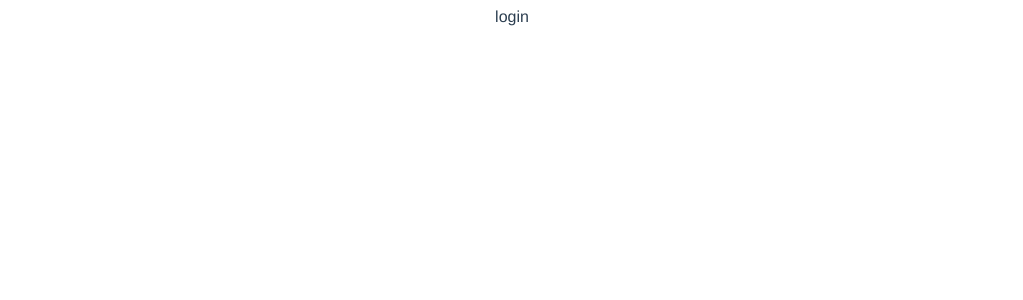
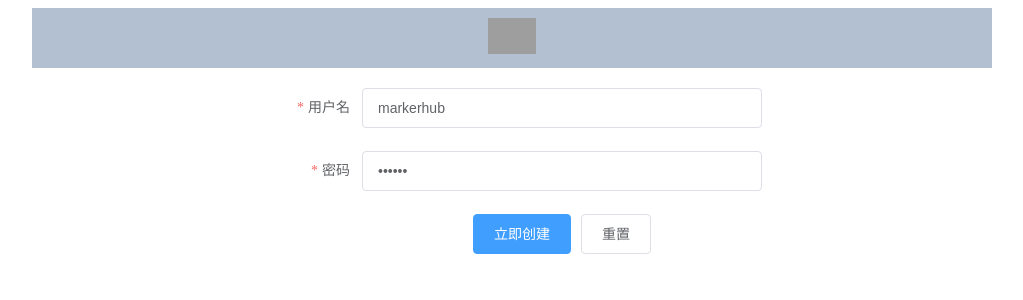
Before and after one commit to Xinjiann/blog-fe, a Vue app: page /login in a window 1280 px wide. Shown: the top 300 px of the page, without its empty margins (128-1151 px from the left). Built offline with nearby package versions, Linux system fonts and the light colour scheme; grey boxes are pictures that could not be loaded.

Commit message:
登陆功能开发

```diff
--- a/src/App.vue
+++ b/src/App.vue
@@ -6,14 +6,17 @@
 
 <style>
 #app {
-  font-family: Avenir, Helvetica, Arial, sans-serif;
+  /* font-family: Avenir, Helvetica, Arial, sans-serif;
   -webkit-font-smoothing: antialiased;
   -moz-osx-font-smoothing: grayscale;
   text-align: center;
-  color: #2c3e50;
+  color: #2c3e50; */
+  max-width: 960px;
+  margin: 0 auto;
 }
 
-#nav {
+
+/* #nav {
   padding: 30px;
 }
 
@@ -24,5 +27,5 @@
 
 #nav a.router-link-exact-active {
   color: #42b983;
-}
+} */
 </style>
--- /dev/null
+++ b/src/axios.js
@@ -0,0 +1,44 @@
+import axios from 'axios'
+import Element from 'element-ui'
+import router from './router'
+import store from './store'
+
+
+axios.defaults.baseURL = "http://localhost:8087"
+
+// 前置拦截
+axios.interceptors.request.use(config => {
+  return config
+})
+
+axios.interceptors.response.use(response => {
+    let res = response.data;
+
+    console.log("=================")
+    console.log(res)
+    console.log("=================")
+
+    if (res.code === 200) {
+      return response
+    } else {
+
+      Element.Message.error('错了哦，这是一条错误消息', {duration: 3 * 1000})
+
+      return Promise.reject(response.data.msg)
+    }
+  },
+  error => {
+    console.log(error)
+    if(error.response.data) {
+      error.message = error.response.data.msg
+    }
+
+    if(error.response.status === 401) {
+      store.commit("REMOVE_INFO")
+      router.push("/login")
+    }
+
+    Element.Message.error(error.message, {duration: 3 * 1000})
+    return Promise.reject(error)
+  }
+)
--- /dev/null
+++ b/src/components/Header.vue
@@ -0,0 +1,72 @@
+<template>
+  <div class="m-content">
+    <h3>欢迎来到MarkerHub的博客</h3>
+    <div class="block">
+      <el-avatar :size="50" :src="user.avatar"></el-avatar>
+      <div>{{ user.username }}</div>
+    </div>
+
+    <div class="maction">
+      <span><el-link href="/blogs">主页</el-link></span>
+      <el-divider direction="vertical"></el-divider>
+      <span><el-link type="success" href="/blog/add">发表博客</el-link></span>
+
+      <el-divider direction="vertical"></el-divider>
+      <span v-show="!hasLogin"><el-link type="primary" href="/login">登录</el-link></span>
+
+      <span v-show="hasLogin"><el-link type="danger" @click="logout">退出</el-link></span>
+    </div>
+
+  </div>
+</template>
+
+<script>
+  export default {
+    name: "Header",
+    data() {
+      return {
+        user: {
+          username: '请先登录',
+          avatar: 'https://i0.hdslb.com/bfs/face/58b235dc8b766f7e76a898b5d3606be3898c5feb.jpg@96w_96h_1c_1s.webp'
+        },
+        hasLogin: false
+      }
+    },
+    methods: {
+      logout() {
+        const _this = this
+        _this.$axios.get("/logout", {
+          headers: {
+            "Authorization": localStorage.getItem("token")
+          }
+        }).then(res => {
+          _this.$store.commit("REMOVE_INFO")
+          _this.$router.push("/login")
+
+        })
+      }
+    },
+    created() {
+      if(this.$store.getters.getUser.username) {
+        this.user.username = this.$store.getters.getUser.username
+        this.user.avatar = this.$store.getters.getUser.avatar
+
+        this.hasLogin = true
+      }
+
+    }
+  }
+</script>
+
+<style scoped>
+
+  .m-content {
+    max-width: 960px;
+    margin: 0 auto;
+    text-align: center;
+  }
+  .maction {
+    margin: 10px 0;
+  }
+
+</style>
--- a/src/main.js
+++ b/src/main.js
@@ -5,6 +5,7 @@ import store from './store'
 import Element from 'element-ui'
 import "element-ui/lib/theme-chalk/index.css"
 import axios from 'axios'
+import "./axios"
 
 Vue.use(Element)
 Vue.config.productionTip = false
--- a/src/router/index.js
+++ b/src/router/index.js
@@ -11,7 +11,7 @@ const routes = [
   {
     path: '/',
     name: 'index',
-    redirect: {name: "Blogs"}
+    redirect: { name: "Blogs" }
   },
   {
     path: '/blogs',
--- a/src/store/index.js
+++ b/src/store/index.js
@@ -5,8 +5,32 @@ Vue.use(Vuex)
 
 export default new Vuex.Store({
   state: {
+    token: '',
+    userInfo: JSON.parse(sessionStorage.getItem("userInfo"))
   },
   mutations: {
+    // set
+    SET_TOKEN: (state, token) => {
+      state.token = token
+      localStorage.setItem("token", token)
+    },
+    SET_USERINFO: (state, userInfo) => {
+      state.userInfo = userInfo
+      sessionStorage.setItem("userInfo", JSON.stringify(userInfo))
+    },
+    REMOVE_INFO: (state) => {
+      state.token = ''
+      state.userInfo = {}
+      localStorage.setItem("token", '')
+      sessionStorage.setItem("userInfo", JSON.stringify(''))
+    }
+
+  },
+  getters: {
+    // get
+    getUser: state => {
+      return state.userInfo
+    }
   },
   actions: {
   },
--- a/src/views/BlogDetail.vue
+++ b/src/views/BlogDetail.vue
@@ -1,17 +1,12 @@
 <template>
-
-    <div>
-        BlogDetail
-    </div>
-
+  <div>BlogDetail</div>
 </template>
 
 <script>
-    export default {
-        name: "BlogDetail"
-    }
+export default {
+  name: "BlogDetail",
+};
 </script>
 
 <style scoped>
-
 </style>
--- a/src/views/BlogEdit.vue
+++ b/src/views/BlogEdit.vue
@@ -1,17 +1,12 @@
 <template>
-
-    <div>
-        BlogEdit
-    </div>
-
+  <div>BlogEdit</div>
 </template>
 
 <script>
-    export default {
-        name: "BlogEdit"
-    }
+export default {
+  name: "BlogEdit",
+};
 </script>
 
 <style scoped>
-
 </style>
--- a/src/views/Blogs.vue
+++ b/src/views/Blogs.vue
@@ -1,17 +1,75 @@
 <template>
+  <div class="mcontaner">
+    <Header></Header>
 
-    <div>
-        Blogs
+    <div class="block">
+      <el-timeline>
+
+        <el-timeline-item :timestamp="blog.created" placement="top" v-for="blog in blogs">
+          <el-card>
+            <h4>
+              <router-link :to="{name: 'BlogDetail', params: {blogId: blog.id}}">
+                {{blog.title}}
+              </router-link>
+            </h4>
+            <p>{{blog.description}}</p>
+          </el-card>
+        </el-timeline-item>
+
+      </el-timeline>
+
+      <el-pagination class="mpage"
+                     background
+                     layout="prev, pager, next"
+                     :current-page="currentPage"
+                     :page-size="pageSize"
+                     :total="total"
+                     @current-change=page>
+      </el-pagination>
+
     </div>
 
+  </div>
 </template>
 
 <script>
-    export default {
-        name: "Blogs"
+  import Header from "../components/Header";
+
+  export default {
+    name: "Blogs.vue",
+    components: {Header},
+    data() {
+      return {
+        blogs: {},
+        currentPage: 1,
+        total: 0,
+        pageSize: 5
+      }
+    },
+    methods: {
+      page(currentPage) {
+        const _this = this
+        _this.$axios.get("/blogs?currentPage=" + currentPage).then(res => {
+          console.log(res)
+          _this.blogs = res.data.data.records
+          _this.currentPage = res.data.data.current
+          _this.total = res.data.data.total
+          _this.pageSize = res.data.data.size
+
+        })
+      }
+    },
+    created() {
+      this.page(1)
     }
+  }
 </script>
 
 <style scoped>
 
+  .mpage {
+    margin: 0 auto;
+    text-align: center;
+  }
+
 </style>
--- a/src/views/Login.vue
+++ b/src/views/Login.vue
@@ -1,17 +1,131 @@
 <template>
-
-    <div>
-        login
-    </div>
-
+  <div>
+    <el-container>
+      <el-header>
+        <img
+          class="mlogo"
+          src="https://markerhub.com/dist/images/logo/markerhub-logo.png"
+          alt=""
+        />
+      </el-header>
+      <el-main>
+        <el-form
+          :model="ruleForm"
+          :rules="rules"
+          ref="ruleForm"
+          label-width="100px"
+          class="demo-ruleForm"
+        >
+          <el-form-item label="用户名" prop="username">
+            <el-input v-model="ruleForm.username"></el-input>
+          </el-form-item>
+          <el-form-item label="密码" prop="password">
+            <el-input type="password" v-model="ruleForm.password"></el-input>
+          </el-form-item>
+          <el-form-item>
+            <el-button type="primary" @click="submitForm('ruleForm')">立即创建</el-button>
+            <el-button @click="resetForm('ruleForm')">重置</el-button>
+          </el-form-item>
+        </el-form>
+      </el-main>
+    </el-container>
+  </div>
 </template>
 
 <script>
-    export default {
-        name: "Login"
-    }
+export default {
+  name: "Login",
+  data() {
+    return {
+      ruleForm: {
+        username: "markerhub",
+        password: "111111",
+      },
+      rules: {
+        username: [
+          { required: true, message: "请输入用户名", trigger: "blur" },
+          { min: 3, max: 15, message: "长度在 3 到 15 个字符", trigger: "blur" },
+        ],
+        password: [
+          { required: true, message: "请输入密码", trigger: "change" },
+        ],
+      },
+    };
+  },
+  methods: {
+    submitForm(formName) {
+      this.$refs[formName].validate((valid) => {
+        if (valid) {
+          const _this = this;
+          this.$axios.post('/login', this.ruleForm).then(res => {
+            const jwt = res.headers['authorization'];
+            const userInfo = res.data.data;
+            // 把数据共享出去
+            _this.$store.commit("SET_TOKEN", jwt)
+            _this.$store.commit("SET_USERINFO", userInfo)
+
+            // 获取
+            console.log(_this.$store.getters.getUser)
+
+            _this.$router.push("/blogs")
+          });
+
+        } else {
+          console.log("error submit!!");
+          return false;
+        }
+      });
+    },
+    resetForm(formName) {
+      this.$refs[formName].resetFields();
+    },
+  },
+};
 </script>
 
 <style scoped>
+.el-header,
+.el-footer {
+  background-color: #b3c0d1;
+  color: #333;
+  text-align: center;
+  line-height: 60px;
+}
 
+.el-aside {
+  background-color: #d3dce6;
+  color: #333;
+  text-align: center;
+  line-height: 200px;
+}
+
+.el-main {
+  /* background-color: #E9EEF3; */
+  color: #333;
+  text-align: center;
+  line-height: 160px;
+}
+
+body > .el-container {
+  margin-bottom: 40px;
+}
+
+.el-container:nth-child(5) .el-aside,
+.el-container:nth-child(6) .el-aside {
+  line-height: 260px;
+}
+
+.el-container:nth-child(7) .el-aside {
+  line-height: 320px;
+}
+
+.mlogo {
+  height: 60%;
+  margin-top: 10px;
+}
+
+.demo-ruleForm {
+  max-width: 500px;
+  margin: 0 auto;
+}
 </style>
```
